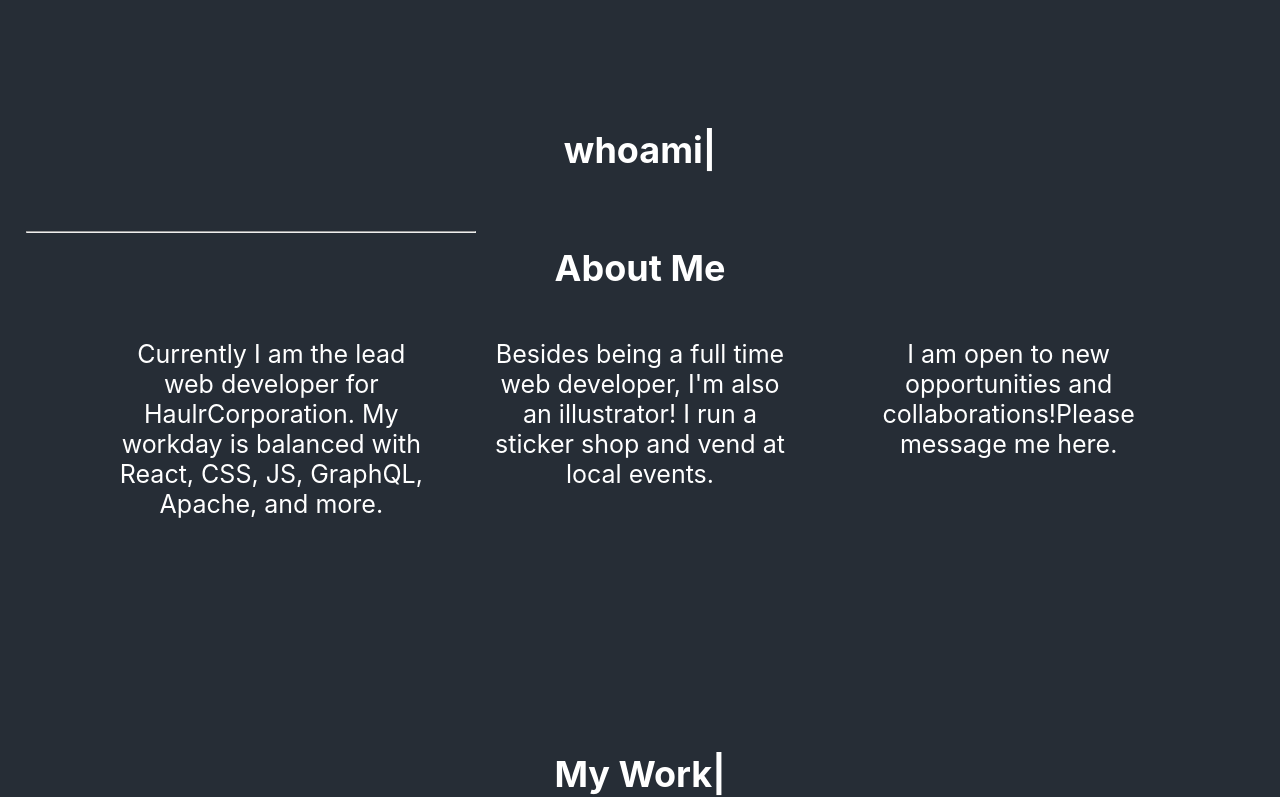
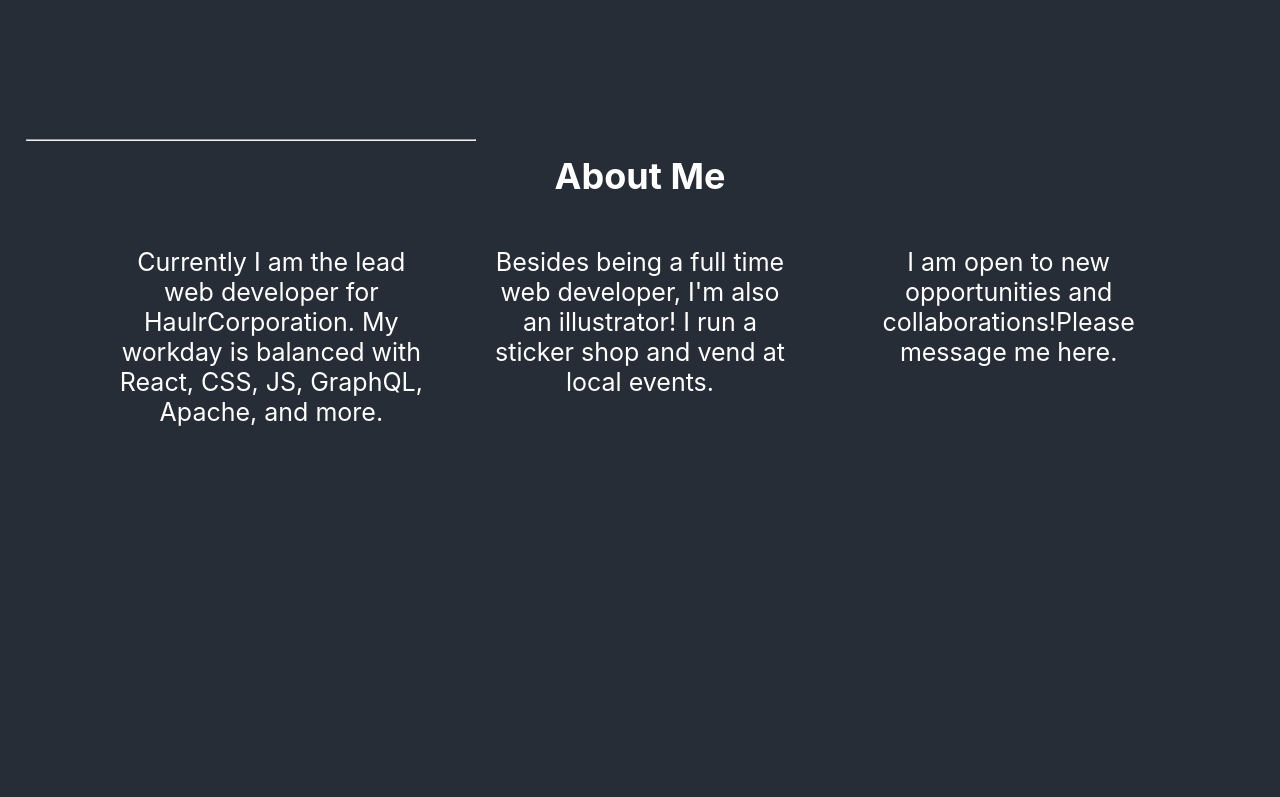
Before and after one commit to strawberryboar/Athenas-Portfolio, a React (Create React App) app: page / in a window 1280 px wide. Shown: the part 696-1493 px from the top of the page. Built offline with nearby package versions, Linux system fonts and the light colour scheme.

Commit message:
Customized footer copyright, rendered divbox1 dvh to 100

```diff
--- a/src/components/Footer.css
+++ b/src/components/Footer.css
@@ -35,3 +35,8 @@ Footer {
     transition: 0.3s;
     scale: 1.2;
 }
+
+Footer p {
+    opacity: 50%;
+    font-size: 20px;
+}
--- a/src/pages/Homepage.css
+++ b/src/pages/Homepage.css
@@ -72,7 +72,7 @@ p {
   }
 
   #divBox1 {
-    height: 30rem;
+    height: 100dvh;
     text-align: center;
   }
 
--- a/src/pages/Homepage.js
+++ b/src/pages/Homepage.js
@@ -38,12 +38,8 @@ export default function Homepage() {
             </header>
         </div>
         {/* <Navbar /> */}
-        <div className='header'>
-            {/* animate this */}
-            <h1 ref={learnRef}>whoami|</h1>
-        </div>
         {/* <Siteboxes /> */}
-        <div className='divBox' id='divBox1'>
+        <div className='divBox' id='divBox1' ref={learnRef}>
         <h1>About Me</h1>
         <hr></hr>
             <div className='linkWrap' id='aboutWrap'>
@@ -61,6 +57,7 @@ export default function Homepage() {
                     </p>
                 </div>
             </div>
+            {/* Insert arrow button here */}
         </div>
         <div className='projects'>
             <h1>My Work|</h1>
```
